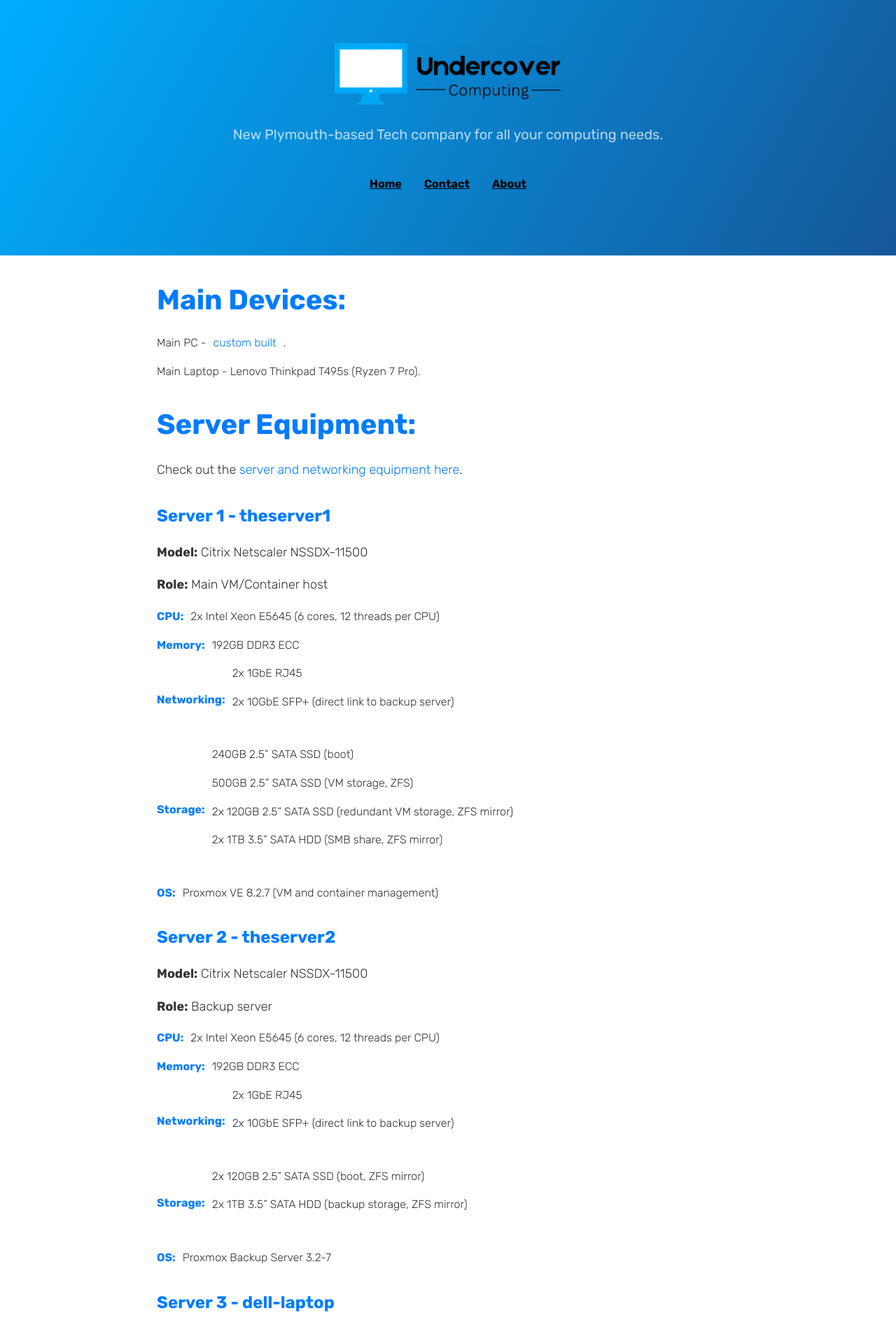
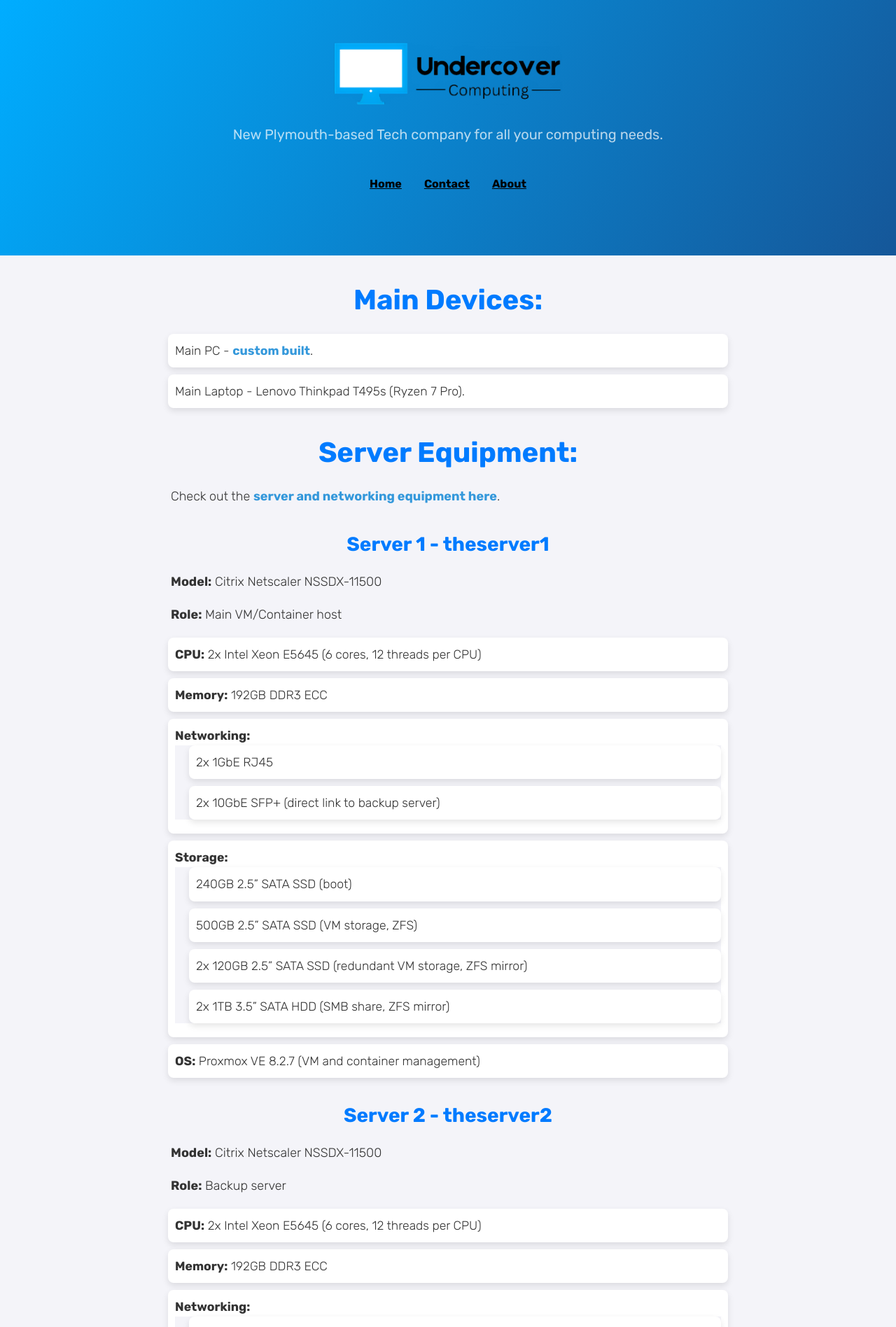
Before and after one commit to UndercoverComputing/undercovercomputing.com, a Jekyll site: the page inventory.html, which Jekyll copies as it is, in a window 1280 px wide. Shown: the top 1896 px of the page at 70% size. Built offline with Jekyll 4.4.1, drawn with Linux system fonts in a browser that asks for light colours.

Commit message:
inventory animations

```diff
--- a/inventory.html
+++ b/inventory.html
@@ -23,100 +23,103 @@
 
     <title>Undercover Computing</title>
 
+    <!-- ANIMATIONS GO HERE -->
     <style>
-      /* General Animation Styles */
-      ul {
-          list-style: none;
+      @import url('https://fonts.googleapis.com/css2?family=Rubik:ital,wght@0,300..900;1,300..900&display=swap');
+
+      /* Global Styles */
+      body, ul, p {
+          font-family: 'Rubik', sans-serif;
+          margin: 0;
           padding: 0;
-          margin: 20px 0;
+          box-sizing: border-box;
+          background-color: #f4f4f9;
       }
 
-      ul li {
-          margin-bottom: 15px;
-          font-size: 1rem;
-          display: flex;
-          align-items: center;
-          gap: 10px;
+      h1, h3 {
+          color: #2c3e50;
+          text-align: center;
+          margin-top: 1rem;
+      }
+
+      ul {
+          list-style-type: none;
+          padding: 0;
+      }
+
+      li {
+          padding: 10px;
+          background-color: white;
+          border-radius: 8px;
+          margin: 10px 0;
+          box-shadow: 0 4px 10px rgba(0, 0, 0, 0.1);
+          transition: transform 0.3s, box-shadow 0.3s;
+      }
+
+      li:hover {
+          transform: translateY(-5px);
+          box-shadow: 0 8px 20px rgba(0, 0, 0, 0.15);
+      }
+
+      /* Fade-in Animation */
+      .fade-in {
           opacity: 0;
           transform: translateY(20px);
-          animation: slideUp 0.6s ease-out forwards;
+          animation: fadeInUp 0.8s ease forwards;
+          animation-delay: var(--delay, 0s);
       }
 
-      ul li:nth-child(1) { animation-delay: 0.1s; }
-      ul li:nth-child(2) { animation-delay: 0.2s; }
-      ul li:nth-child(3) { animation-delay: 0.3s; }
-      ul li:nth-child(4) { animation-delay: 0.4s; }
-      ul li:nth-child(5) { animation-delay: 0.5s; }
-
-      @keyframes slideUp {
-          from {
-              opacity: 0;
-              transform: translateY(20px);
-          }
+      @keyframes fadeInUp {
           to {
               opacity: 1;
               transform: translateY(0);
           }
       }
 
-      ul li strong {
+      /* Links */
+      a {
+          text-decoration: none;
+          color: #3498db;
           font-weight: bold;
-          color: #007bff;
-          transition: color 0.3s ease, transform 0.3s ease;
+          transition: color 0.3s ease;
       }
 
-      ul li:hover strong {
-          color: #0056b3;
-          transform: scale(1.1);
+      a:hover {
+          color: #2c3e50;
       }
 
-      /* Animation for Nested Lists */
-      ul ul li {
-          animation: fadeInNested 0.5s ease-out forwards;
+      /* Main PC Section */
+      main ul {
+          max-width: 800px;
+          margin: 0 auto;
       }
 
-      ul ul li:nth-child(1) { animation-delay: 0.1s; }
-      ul ul li:nth-child(2) { animation-delay: 0.2s; }
-      ul ul li:nth-child(3) { animation-delay: 0.3s; }
-
-      @keyframes fadeInNested {
-          from {
-              opacity: 0;
-              transform: translateX(-20px);
-          }
-          to {
-              opacity: 1;
-              transform: translateX(0);
-          }
+      /* Style for Equipment Info */
+      p, ul ul {
+          padding-left: 20px;
       }
 
-      /* Image Animations */
-      main img {
+      /* Service Item Hover Effects */
+      .service-item img {
           max-width: 100%;
-          margin-top: 20px;
           border-radius: 10px;
-          box-shadow: 0 4px 6px rgba(0, 0, 0, 0.1);
-          transform: scale(0.9);
           transition: transform 0.3s ease, box-shadow 0.3s ease;
-          opacity: 0;
-          animation: fadeInImage 0.8s ease-out forwards;
-          animation-delay: 0.5s;
       }
 
-      main img:hover {
-          transform: scale(1);
-          box-shadow: 0 6px 8px rgba(0, 0, 0, 0.15);
+      .service-item:hover img {
+          transform: scale(1.05);
+          box-shadow: 0 6px 12px rgba(0, 0, 0, 0.2);
       }
 
-      @keyframes fadeInImage {
-          from {
-              opacity: 0;
-              transform: scale(0.8);
-          }
-          to {
-              opacity: 1;
-              transform: scale(0.9);
-          }
+      /* Miscellaneous and Random Computers Sections */
+      h3 {
+          font-size: 1.75rem;
+          margin-bottom: 20px;
+      }
+
+      /* Smooth Scroll */
+      html {
+          scroll-behavior: smooth;
       }
   </style>
 </head>
```
